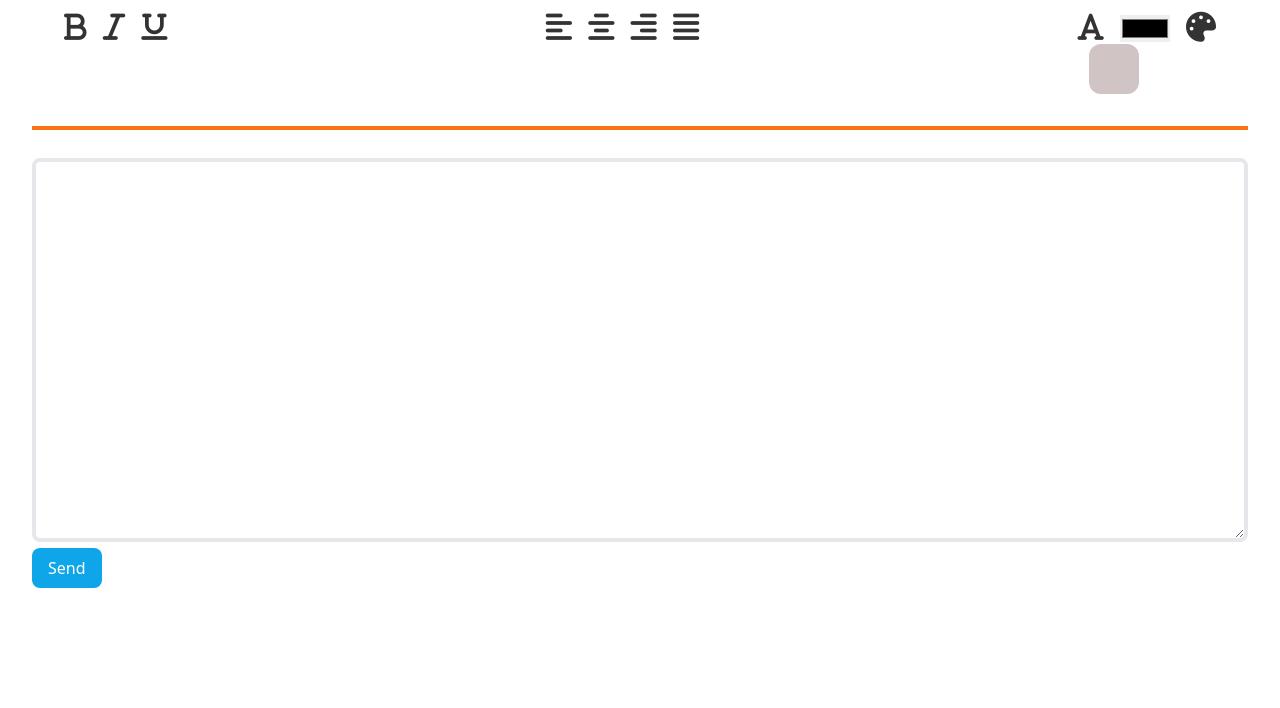
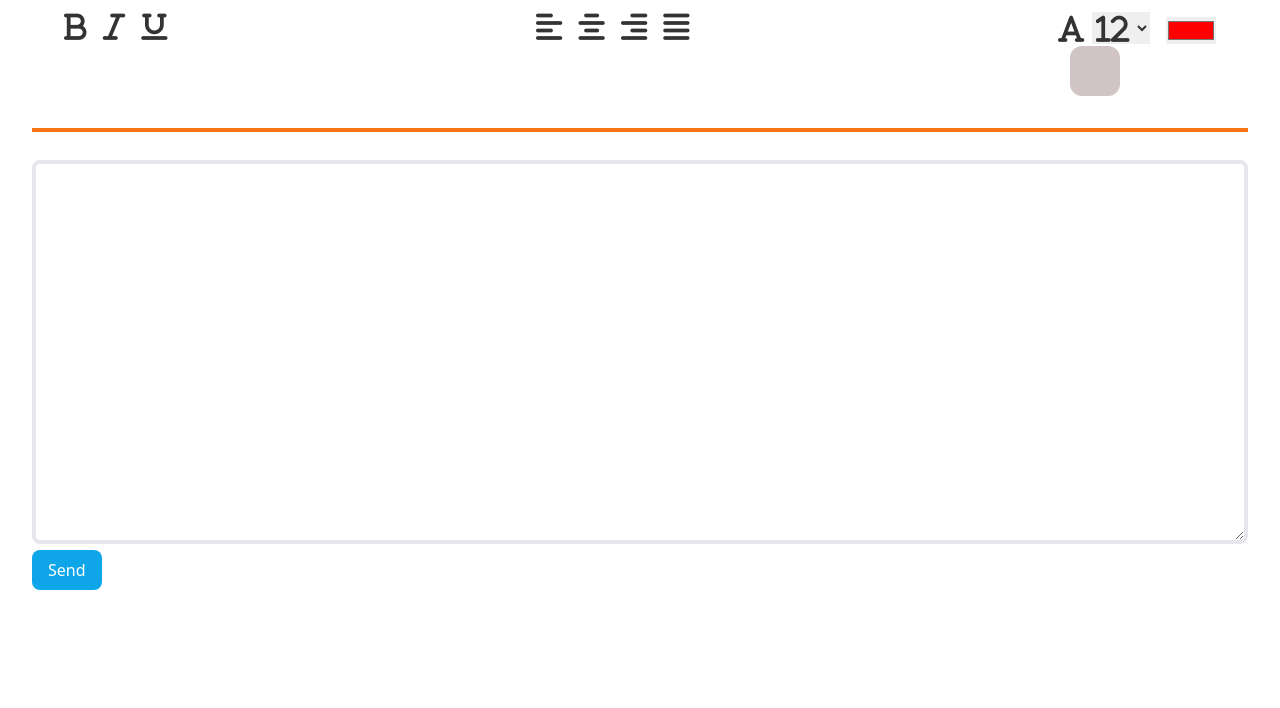
Before and after one commit to abdullahashiq1/my-text-editor, a plain HTML site: page index.html in a window 1280 px wide. Shown: the part 92-800 px from the top of the page. Drawn offline with nearby package versions, Linux system fonts and the light colour scheme.

Commit message:
font size

```diff
--- a/index.html
+++ b/index.html
@@ -35,10 +35,16 @@
             <button onclick="toggleAlignJustify()" title="align justify"><i class="fa-solid fa-align-justify" style="font-size: 30px;"></i></button>
         </div>
         <div class=" space-x-3 ">
-            <button title="font size"><i class="fa-solid fa-font" style="font-size: 30px;"></i></button>
-            <input onchange="color(this.value)" id="color" type="color">
-                <label class="color-pallete" for="color">
-                    <i class="fa-solid fa-palette" style="font-size: 30px;"></i></label>
+            <button title="font size"><i class="fa-solid fa-font" style="font-size: 30px;">
+                <select id="fontSize" >
+                    <option value='8'>8</option>
+                    <option value='12' selected>12</option>
+                    <option value='18'>18</option>
+                    <option value='36'>36</option>
+                </select>
+            </i></button>
+
+            <input type="color" id="favcolor" name="favcolor" value="#ff0000">
             <div id="toggleSwitch" class="toggle-switch">
                 <!-- <i class="fa-regular fa-sun" style="font-size: 30px;"></i> -->
                 <button class="icon" id="icon1" title="Theme" onclick="toggleDarkMode()"></button>
@@ -63,7 +69,11 @@
         Send
       </button>
 
+      <!-- <input type="number" id="quantity"  name="quantity" min="1" max="10" step="1"> -->
 
+
+
+      <!-- js link  -->
     <script src="main.js"></script>
 </body>
 </html>
--- a/main.js
+++ b/main.js
@@ -85,4 +85,13 @@ function toggleDarkMode(){
     toggleSwitch.addEventListener("click", function(){
         toggleSwitch.classList.toggle("active");
         icon1.classList.toggle("active");
-    })
+    });
+
+
+// text font size
+let fontSize = document.querySelector('#fontSize');
+fontSize.addEventListener('change', function(){
+    let selectedValue = fontSize.value;
+    text.style.fontSize = selectedValue + "px";
+
+})
```
